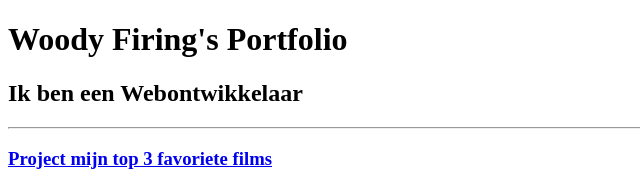
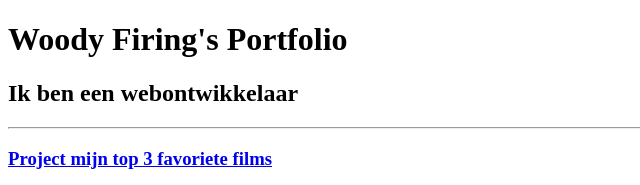
Before and after one commit to Dewoody28/legendary-disco, a plain HTML site: page index.html in a window 1280 px wide. Shown: the top 185 px of the page, 0-640 px from the left. Drawn offline with Linux system fonts and the light colour scheme.

Commit message:
Update index.html
Corrected some textual changes, removed the course assignment notes.

```diff
--- a/index.html
+++ b/index.html
@@ -1,4 +1,3 @@
-<!-- TODO 1: Create the HTML Boilerplate -->
 <!doctype html>
 <html lang="nl">
   <head>
@@ -8,7 +7,7 @@
   </head>
   <body>
     <h1>Woody Firing's Portfolio</h1>
-    <h2>Ik ben een Webontwikkelaar</h2>
+    <h2>Ik ben een webontwikkelaar</h2>
     <hr />
     <a href="./public/movie-ranking-woody.html">
       <h3>Project mijn top 3 favoriete films</h3>
@@ -31,16 +30,4 @@
     <p><a href="./public/contact-woody.html">Contacteer mij</a></p>
   </body>
 </html>
-<!-- TODO 2: Add Your previous projects' HTML into the public folder -->
-
-<!-- TODO 3: Take screenshots of your project previews and add the images to the images folder -->
-
-<!-- TODO 4: Add titles/subtitles etc. -->
-
-<!-- TODO 5: Add a link to the project pages -->
-
-<!-- TODO 6: Add images to show the project previews
-HINT for TODO 6: You can use the height attribute set to 200 to make the image smaller:
-https://developer.mozilla.org/en-US/docs/Web/HTML/Element/img#attr-height -->
-
 <!-- TODO 7: Add the Contact Me and About Me page links -->
```
